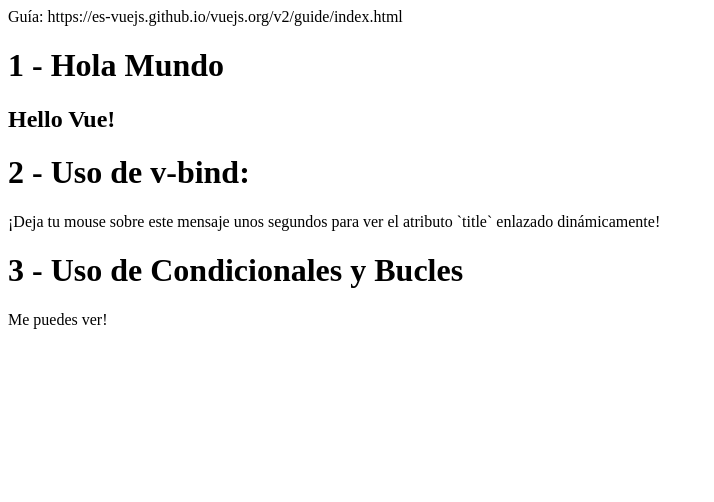
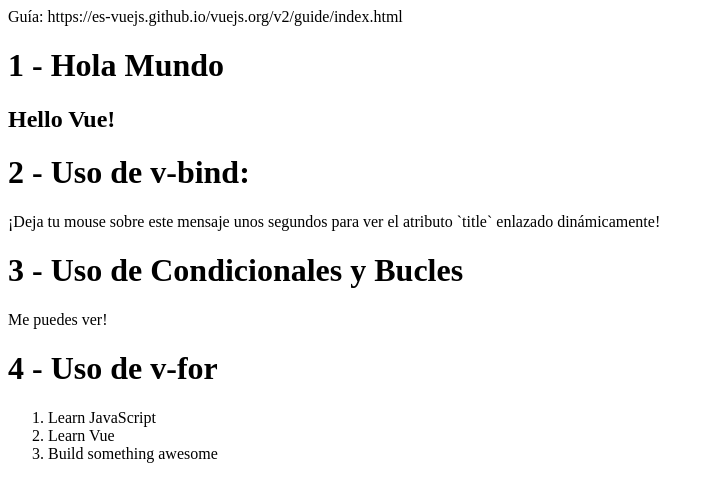
Before and after one commit to acopantepuy/vuejs, a plain HTML site: page index.html in a window 1280 px wide. Shown: the whole page, without its empty margins (0-714 px from the left). Drawn offline with nearby package versions, Linux system fonts and the light colour scheme.

Commit message:
Utilizacion de v-for

```diff
--- a/index.html
+++ b/index.html
@@ -28,8 +28,32 @@
     		Me puedes ver!
   		</p>
 	</div>
+	<div id="app-4">
+	  <h1>{{ titulo }}</h1>
+	  <ol>
+	    <li v-for="todo in todos">
+	      {{ todo.text }}
+	    </li>
+	  </ol>
+	</div>
+
+
 	<!-- Código JavaScript VUE -->
 	<script>
+
+		var app4 = new Vue({
+		  el: '#app-4',
+		  data: {
+		    titulo: '4 - Uso de v-for',
+		    todos: [
+		      { text: 'Learn JavaScript' },
+		      { text: 'Learn Vue' },
+		      { text: 'Build something awesome' }
+		    ]
+		  }
+		})
+
+
 		var app3 = new Vue({
 			el:'#app3',
 			data:{
```
